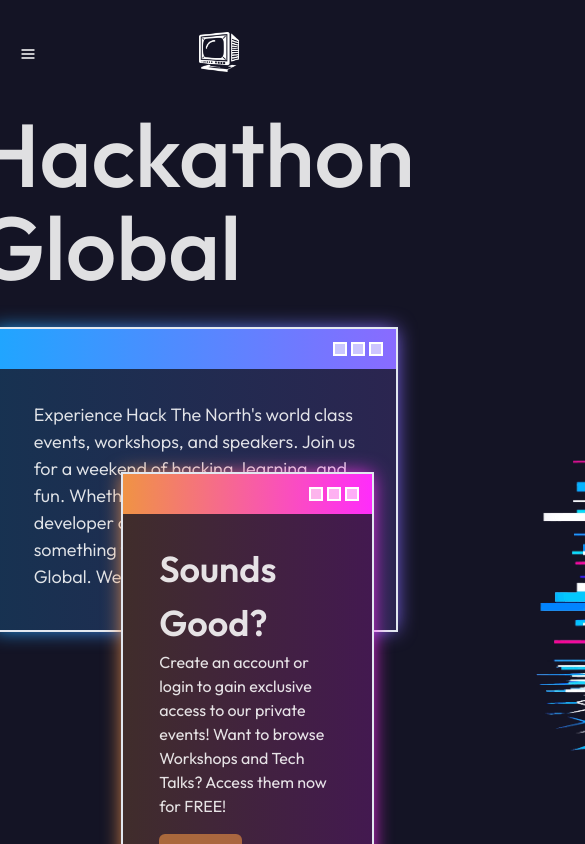
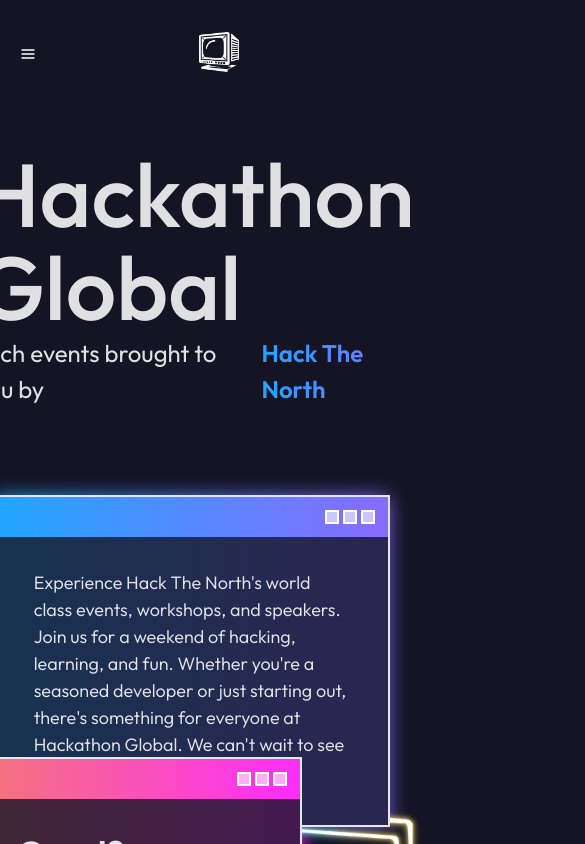
Before and after one commit to daniel-su1/hackathon-global, a React (Vite) app: page / in a window 390 px wide. Shown: the top 844 px of the page, 585 px wide, since content can reach past the window. Built offline with nearby package versions, Linux system fonts and the light colour scheme.

Commit message:
added media queries, continued styling home page

```diff
--- a/src/components/Event.jsx
+++ b/src/components/Event.jsx
@@ -36,7 +36,7 @@
   return (
     <LinkBox
       as="article"
-      maxW="20em"
+      maxW={{base: "100%", md: "14em", lg: "20em"}}
       p="5"
       borderWidth="2px"
       bg={bgGradient}
--- a/src/pages/EventList.jsx
+++ b/src/pages/EventList.jsx
@@ -64,8 +64,8 @@
           Events
         </Text>
         <motion.div
-          initial={{ width: "30em" }} // Initial width
-          animate={{ width: isFocused ? "40em" : "30em" }}
+          initial={{ width: "50%" }} // Initial width
+          animate={{ width: isFocused ? "85%" : "50%" }}
           transition={{ type: "spring", stiffness: 250 }}
         >
           <Input
@@ -85,8 +85,8 @@
 
           ></Input>
         </motion.div>
-        <Flex flexDirection="row" alignItems="flex-start">
-          <Flex flexDirection="column">
+        <Flex flexDirection={{base: "column",sm: "column", md: "row"}} alignItems="flex-start">
+          <Flex flexDirection={"column"} width={{base: "100%", sm:"100%", md:"20em"}}>
             <ApplyFilters filters={filters} setFilters={setFilters} />
             <SortBy
               sortPreference={sortPreference}
--- a/src/pages/Home.jsx
+++ b/src/pages/Home.jsx
@@ -16,13 +16,35 @@
 function Home() {
   return (
     <Center>
-      <VStack width={"70em"} alignItems={"flex-start"}>
-        <Box mt={6} mb={2}>
+      <VStack width={"70em"} alignItems={"flex-start"} mx={10}>
+        <Center width={"100%"}>
+          <Box my={16}>
             <Text fontSize="67pt" fontWeight="525" lineHeight={"70pt"}>
-            Hackathon <br></br>Global
+              Hackathon Global
             </Text>
+            <HStack spacing={1}>
+              <Text fontSize="2xl" fontWeight="400">
+                Tech events brought to you by
+              </Text>
+              <Text
+                fontSize="2xl"
+                fontWeight="600"
+                sx={{
+                  background:
+                    "linear-gradient(90deg, rgb(31, 166, 255), rgb(137, 107, 255))",
+                  WebkitBackgroundClip: "text",
+                  WebkitTextFillColor: "transparent",
+                  backgroundClip: "text",
+                  color: "transparent", // Fallback for browsers that do not support background-clip
+                }}
+              >
+                Hack The North
+              </Text>
+            </HStack>
           </Box>
+        </Center>
         <HStack>
+          <Box maxW={"40em"}>
             <Window
               bgGradient={
                 "linear-gradient(90deg, rgb(23, 50, 81), rgb(43, 37, 80))"
@@ -41,7 +63,9 @@
                 </Text>
               </Box>
             </Window>
-          <Box position={"fixed"} top={"54%"} maxWidth={"30em"} left="27%">
+          </Box>
+          <Box id="5" position={"relative"}>
+            <Box top={"5em"} width={"30em"} right={"6em"} position={"absolute"}>
               <Window
                 bgGradient={
                   "linear-gradient(90deg, rgb(64, 45, 43), rgb(67, 25, 80))"
@@ -61,7 +85,10 @@
                   </Text>
                   <Button
                     bg={"rgba(240, 147, 68, 0.6)"}
-                  _hover={{ bg: "rgba(255, 44, 251, 0.6)", transition: "0.4s" }}
+                    _hover={{
+                      bg: "rgba(255, 44, 251, 0.6)",
+                      transition: "0.4s",
+                    }}
                     as={RouterLink}
                     to={"/events"}
                     mt={4}
@@ -71,22 +98,25 @@
                 </Box>
               </Window>
             </Box>
+          </Box>
         </HStack>
 
-        <VStack
-          position="absolute"
-          zIndex="-1"
-          height="85vh"
-          justify={"flex-end"}
+        <VStack zIndex="-1" justify={"flex-end"}>
+          <HStack
+            justify="flex-end"
+            width={{ base: "8", sm: "0em", md: "29vw", lg: "42vw", xl: "40em" }}
           >
-          <HStack justify="flex-end" width={"70em"}>
+            <Box position={"relative"}>
+              <Box position="absolute" top={"-5em"}>
                 <Image
                   src={hero}
                   alt="computer"
-              maxWidth="35em"
+                  maxWidth="32em"
                   opacity="1"
                   bottom="0"
                 />
+              </Box>
+            </Box>
           </HStack>
         </VStack>
       </VStack>
--- a/src/pages/Login.jsx
+++ b/src/pages/Login.jsx
@@ -8,7 +8,10 @@
   FormLabel,
   Input,
   VStack,
+  Text,
+  Center,
 } from "@chakra-ui/react";
+import Window from "../components/Window";
 
 function Login() {
   const [username, setUsername] = useState("");
@@ -39,18 +42,29 @@
     //   <button type="submit">Login</button>
     // </form>
 
+    <Center>
+      <Window
+        bgGradient={"linear-gradient(90deg, rgb(23, 50, 81), rgb(43, 37, 80))"}
+        accentGradient={
+          "linear-gradient(90deg, rgb(31, 166, 255), rgb(137, 107, 255))"
+        }
+      >
+        <Box width={{ md: "30em" }} p={3}>
+          <Text fontSize={"3xl"} fontWeight={600} mt={0} mb={3}>
+            Login
+          </Text>
+          <form onSubmit={handleSubmit}>
             <Box>
-      <form onSubmit={handleSubmit}>
-        <Box >
-          <VStack maxWidth="40em" m="auto">
+              <VStack m="auto">
                 <FormControl isRequired>
                   <FormLabel htmlFor="username">Username</FormLabel>
                   <Input
                     id="username"
                     type="text"
                     value={username}
-                placeholder="username"
+                    placeholder="htn"
                     onChange={(e) => setUsername(e.target.value)}
+                    borderRadius={0}
                   ></Input>
                 </FormControl>
                 <FormControl isRequired>
@@ -59,15 +73,30 @@
                     id="password"
                     type="password"
                     value={password}
-                placeholder="password"
+                    placeholder="12345"
                     onChange={(e) => setPassword(e.target.value)}
+                    borderRadius={0}
                   ></Input>
                 </FormControl>
-            <Button type="submit">Login</Button>
+                <Button
+                  type="submit"
+                  borderRadius={0}
+                  bg={
+                    "linear-gradient(90deg, rgba(31, 166, 255, 0.6), rgba(137, 107, 255, 0.6))"
+                  }
+                  _hover={{
+                    bg: "linear-gradient(90deg, rgba(31, 166, 255, 1), rgba(137, 107, 255, 1))",
+                  }}
+                  border={"2px solid white"}
+                >
+                  <Text>Login</Text>
+                </Button>
               </VStack>
             </Box>
           </form>
         </Box>
+      </Window>
+    </Center>
   );
 }
 
--- a/src/theme/index.js
+++ b/src/theme/index.js
@@ -1,6 +1,7 @@
 import { extendTheme } from '@chakra-ui/react';
 
 const theme = extendTheme({
+
   colors: {
     background: {
       dark: "#141425",
```
Also changed, not shown: src/assets/hero.png. Lines whose indentation alone changed are shown as unchanged.
